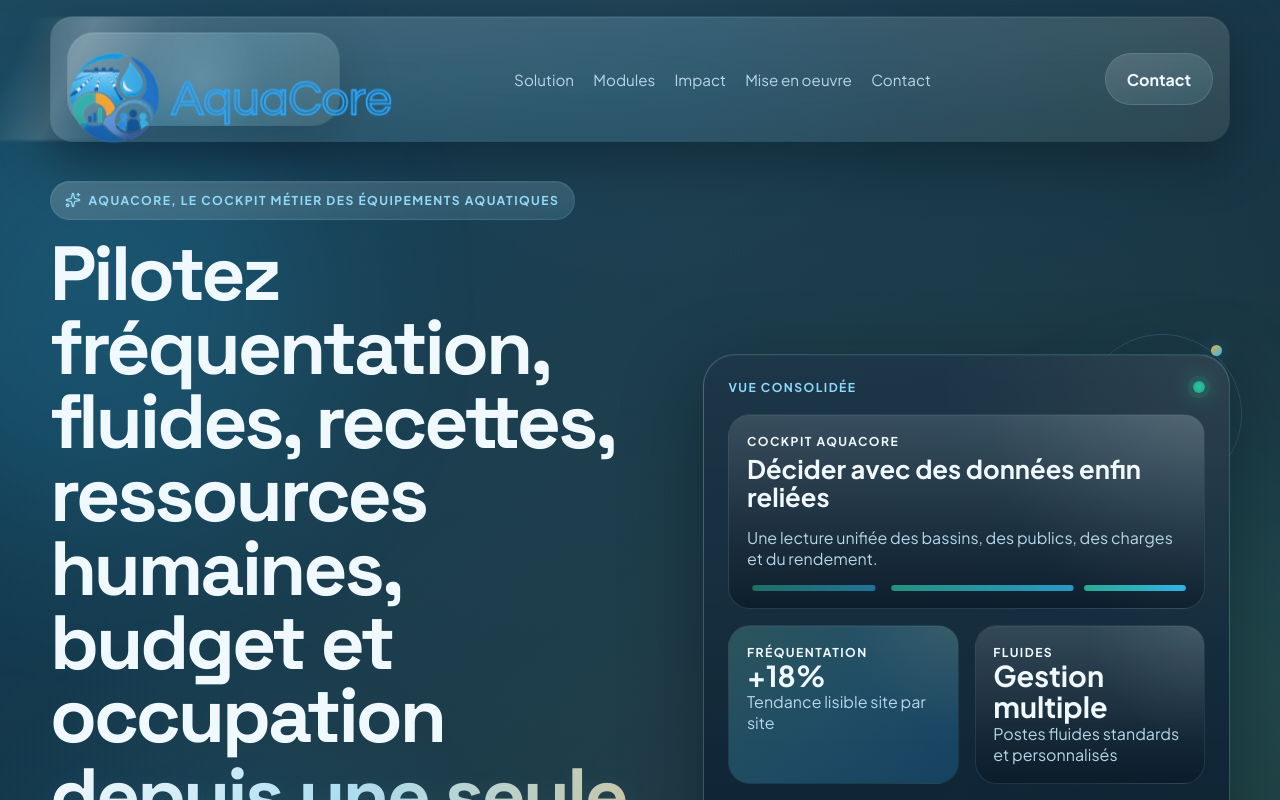
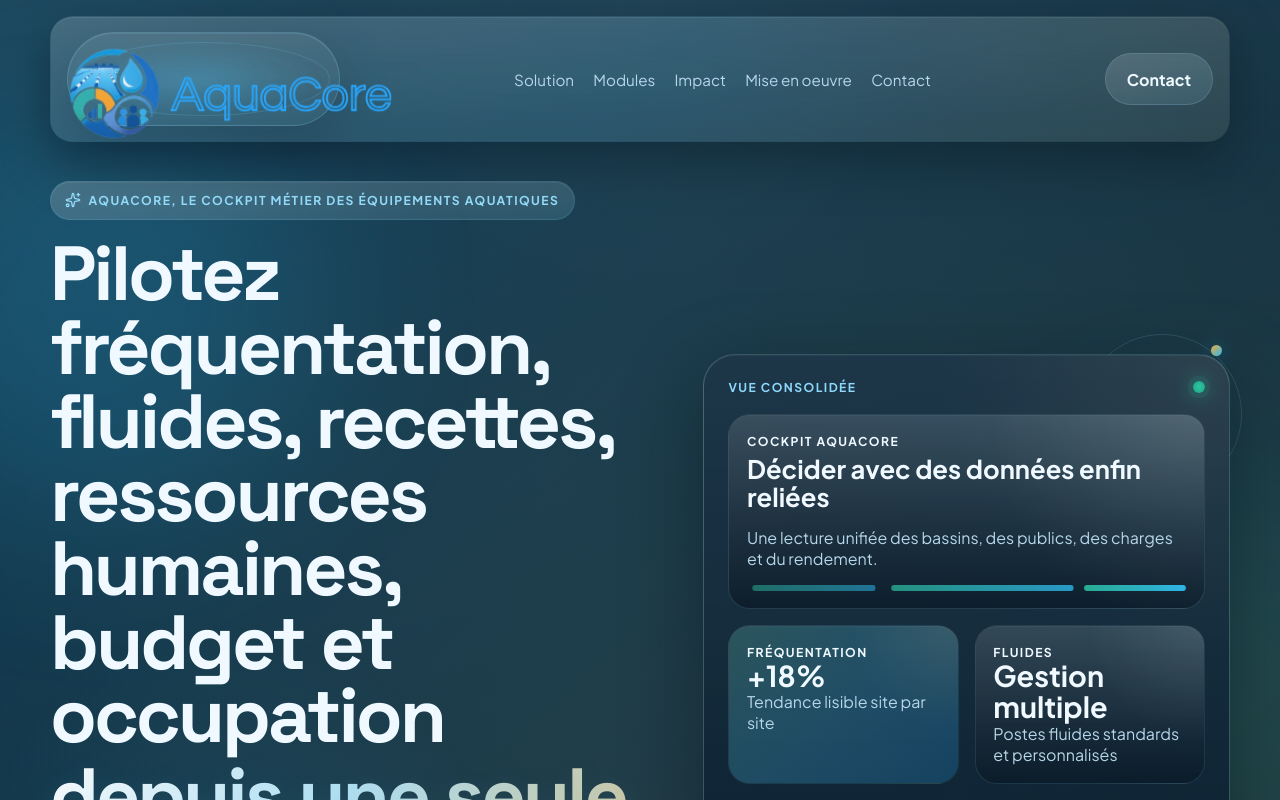
Before and after one commit to fabricelynk-cyber/Aquacore-Site, a React (Vite) app: page / in a window 1280 px wide. Shown: the top 800 px of the page. Built offline with nearby package versions, Linux system fonts and the light colour scheme.

Commit message:
Use oval halo behind animated logo

```diff
--- a/src/index.css
+++ b/src/index.css
@@ -164,13 +164,12 @@
   align-items: center;
   gap: 0.9rem;
   padding: 0.4rem 0.7rem 0.45rem 0.35rem;
-  border-radius: 1.7rem;
+  border-radius: 999px;
   transform-style: preserve-3d;
   background:
-    radial-gradient(circle at var(--pointer-x, 50%) var(--pointer-y, 50%), rgba(255, 255, 255, 0.12), transparent 42%),
-    linear-gradient(180deg, rgba(255, 255, 255, 0.08), rgba(255, 255, 255, 0.02)) padding-box,
-    linear-gradient(135deg, rgba(255, 255, 255, 0.14), rgba(122, 215, 255, 0.16), rgba(255, 216, 143, 0.08)) border-box;
-  border: 1px solid transparent;
+    radial-gradient(ellipse at 45% 50%, rgba(72, 198, 255, 0.16), transparent 62%),
+    linear-gradient(180deg, rgba(255, 255, 255, 0.07), rgba(255, 255, 255, 0.018));
+  border: 1px solid rgba(140, 219, 255, 0.2);
   box-shadow:
     0 22px 54px rgba(1, 11, 20, 0.22),
     inset 0 1px 0 rgba(255, 255, 255, 0.08);
@@ -186,7 +185,7 @@
   inset: 0;
   display: block;
   pointer-events: none;
-  transform: translate3d(0, -0.9rem, 88px);
+  transform: translate3d(0, -1.15rem, 88px);
 }
 
 .brand-capsule > .brand-mark-shell,
@@ -198,19 +197,13 @@
 .brand-capsule::before {
   content: "";
   position: absolute;
-  inset: -16% -12%;
-  border-radius: 2rem;
-  background:
-    linear-gradient(
-      115deg,
-      transparent 22%,
-      rgba(255, 255, 255, 0.24) 38%,
-      rgba(255, 255, 255, 0.03) 55%,
-      transparent 72%
-    );
-  opacity: 0.72;
-  transform: translate3d(-26%, 0, 18px);
-  filter: blur(1px);
+  inset: 10% 3.5%;
+  border: 1px solid rgba(116, 214, 255, 0.18);
+  border-radius: 50%;
+  background: radial-gradient(ellipse at center, rgba(91, 208, 255, 0.11), transparent 68%);
+  opacity: 1;
+  transform: translateZ(-1px);
+  filter: none;
   pointer-events: none;
   animation: none;
 }
```
